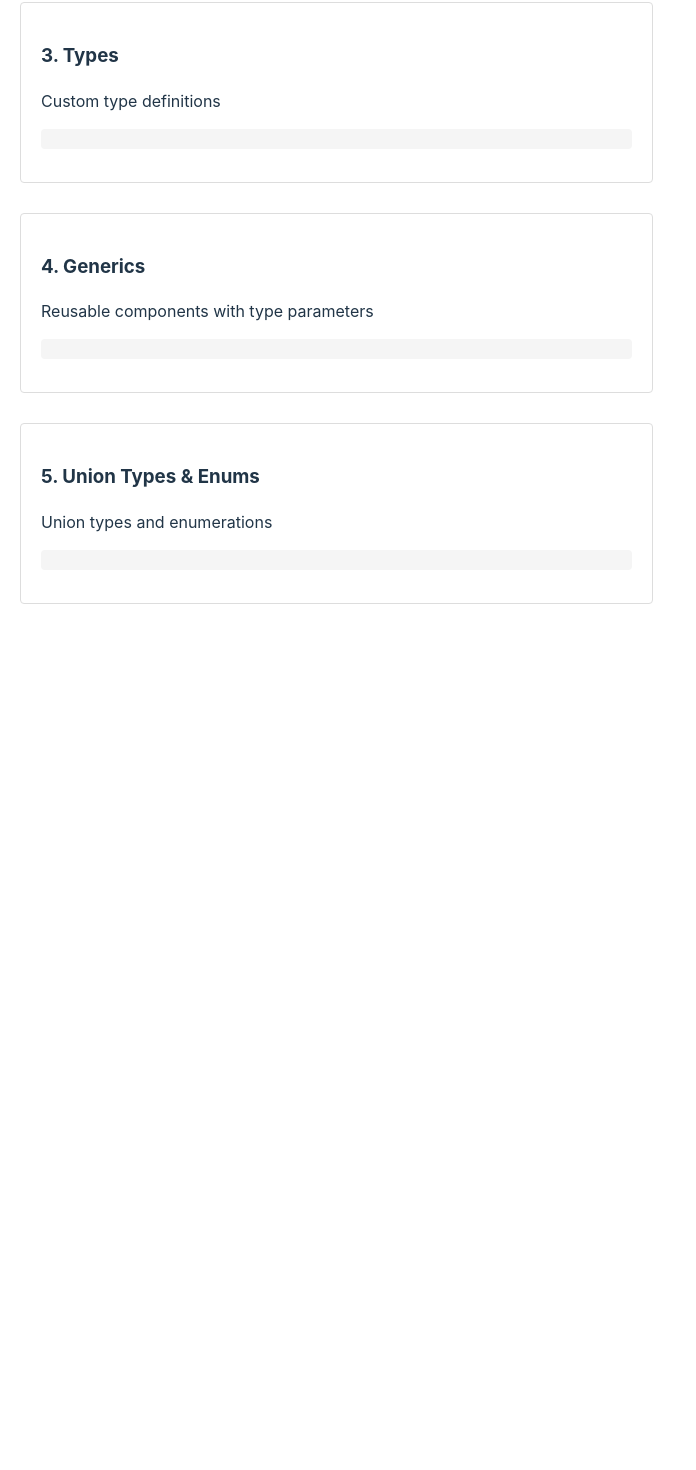
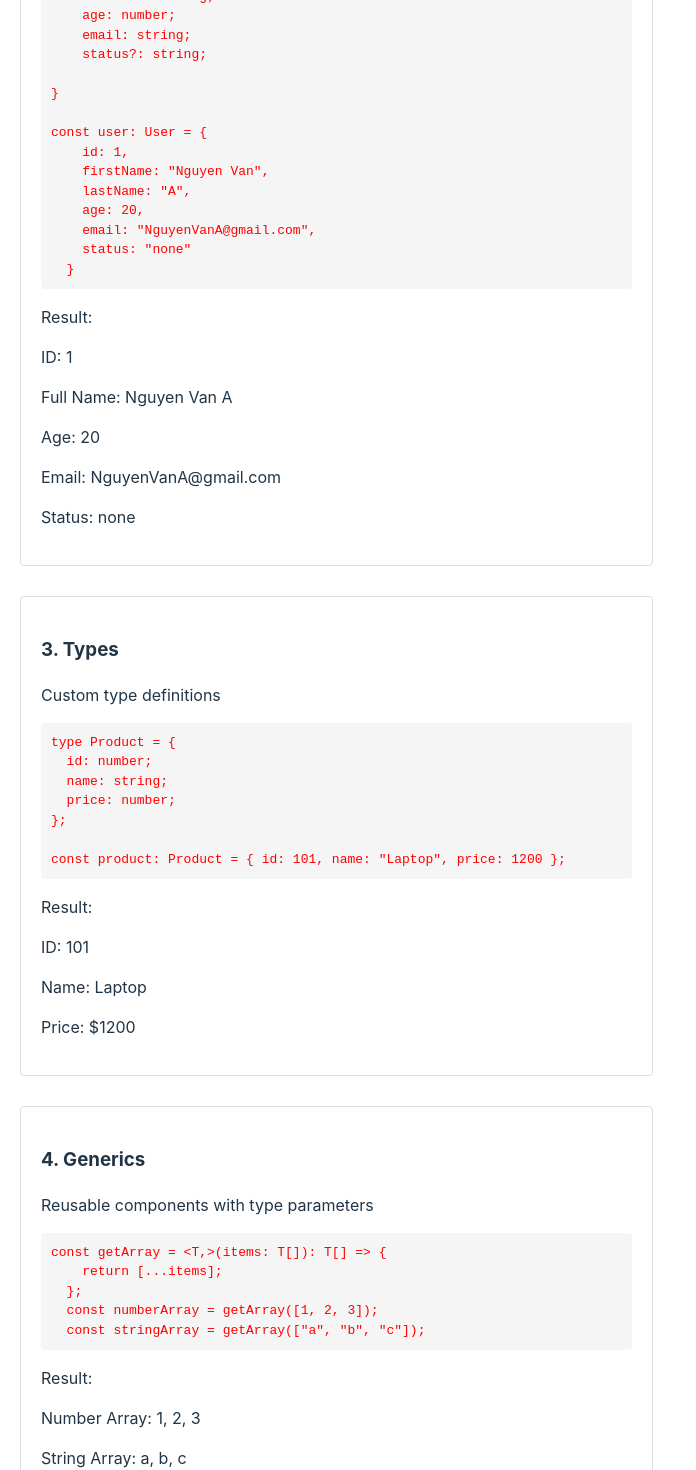
Before and after one commit to nguyenphucthienan111/Demo_Typescript_ReactHook, a React (Vite) app: page / in a window 1280 px wide. Shown: the part 740-2210 px from the top of the page, without its empty margins (0-696 px from the left). Before the commit the page ends 1394 px from the top, so only its background shows below. Built offline with nearby package versions, Linux system fonts and the light colour scheme.

Commit message:
Update TypeScriptDemo.tsx
Phuoc

```diff
--- a/src/components/TypeScriptDemo.tsx
+++ b/src/components/TypeScriptDemo.tsx
@@ -1,4 +1,38 @@
 const TypeScriptDemo = () => {
+  // Interfaces
+  interface User {
+    id: number;
+    firstName: string;
+    lastName: string;
+    age: number;
+    email: string;
+    status?: string;
+  }
+
+  const user: User = {
+    id: 1,
+    firstName: "Nguyen Van",
+    lastName: "A",
+    age: 20,
+    email: "NguyenVanA@gmail.com",
+    status: "none"
+  }
+
+  // Types
+  type Product = {
+    id: number;
+    name: string;
+    price: number;
+  };
+  const product: Product = { id: 101, name: "Laptop", price: 1200 };
+
+   // Generics
+   const getArray = <T,>(items: T[]): T[] => {
+    return [...items];
+  };
+  const numberArray = getArray([1, 2, 3]);
+  const stringArray = getArray(["a", "b", "c"]);
+
   return (
     <div className="typescript-demo">
       <h2>TypeScript Features Demo</h2>
@@ -6,7 +40,7 @@ const TypeScriptDemo = () => {
       <section>
         <h3>1. Type Annotations</h3>
         <p>Basic type annotations in TypeScript</p>
-        <pre>
+        <pre style={{ color: "red" }}>
           {`let name: string = "John";
 let age: number = 25;
 let isActive: boolean = true;`}
@@ -16,25 +50,75 @@ let isActive: boolean = true;`}
       <section>
         <h3>2. Interfaces</h3>
         <p>Define object shapes with interfaces</p>
-        <pre></pre>
+        <pre style={{ color: "red" }}>
+          {`interface User {
+   id: number;
+    firstName: string;
+    lastName: string;
+    age: number;
+    email: string;
+    status?: string;
+
+}
+
+const user: User = {
+    id: 1,
+    firstName: "Nguyen Van",
+    lastName: "A",
+    age: 20,
+    email: "NguyenVanA@gmail.com",
+    status: "none"
+  }`}
+        </pre>
+        <p>Result:</p>
+        <p>ID: {user.id}</p>
+        <p>Full Name: {user.firstName} {user.lastName}</p>
+        <p>Age: {user.age}</p>
+        <p>Email: {user.email}</p>
+        {user.status && <p>Status: {user.status}</p>}
       </section>
 
       <section>
         <h3>3. Types</h3>
         <p>Custom type definitions</p>
-        <pre></pre>
+        <pre style={{ color: "red" }}>
+          {`type Product = {
+  id: number;
+  name: string;
+  price: number;
+};
+
+const product: Product = { id: 101, name: "Laptop", price: 1200 };`}
+        </pre>
+        <p>Result:</p>
+        <p>ID: {product.id}</p>
+        <p>Name: {product.name}</p>
+        <p>Price: ${product.price}</p>
       </section>
 
       <section>
         <h3>4. Generics</h3>
         <p>Reusable components with type parameters</p>
-        <pre></pre>
+        <pre style={{ color: "red" }}>
+          {
+            `const getArray = <T,>(items: T[]): T[] => {
+    return [...items];
+  };
+  const numberArray = getArray([1, 2, 3]);
+  const stringArray = getArray(["a", "b", "c"]);`
+          }
+        </pre>
+        <p>Result:</p>
+        <p>Number Array: {numberArray.join(", ")}</p>
+        <p>String Array: {stringArray.join(", ")}</p>
       </section>
 
       <section>
         <h3>5. Union Types & Enums</h3>
         <p>Union types and enumerations</p>
-        <pre></pre>
+        <pre>
+
+        </pre>
       </section>
     </div>
   );
```
